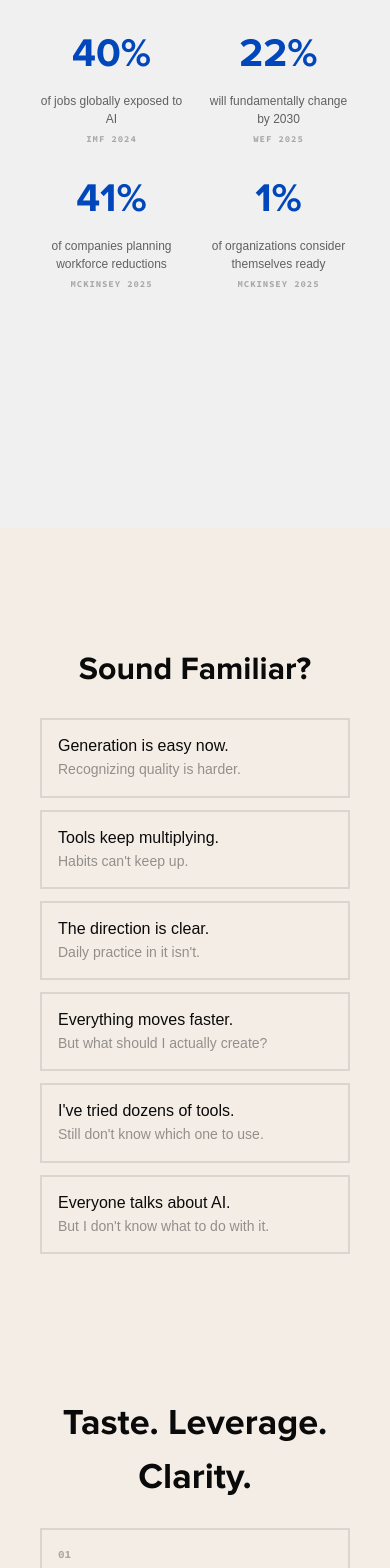
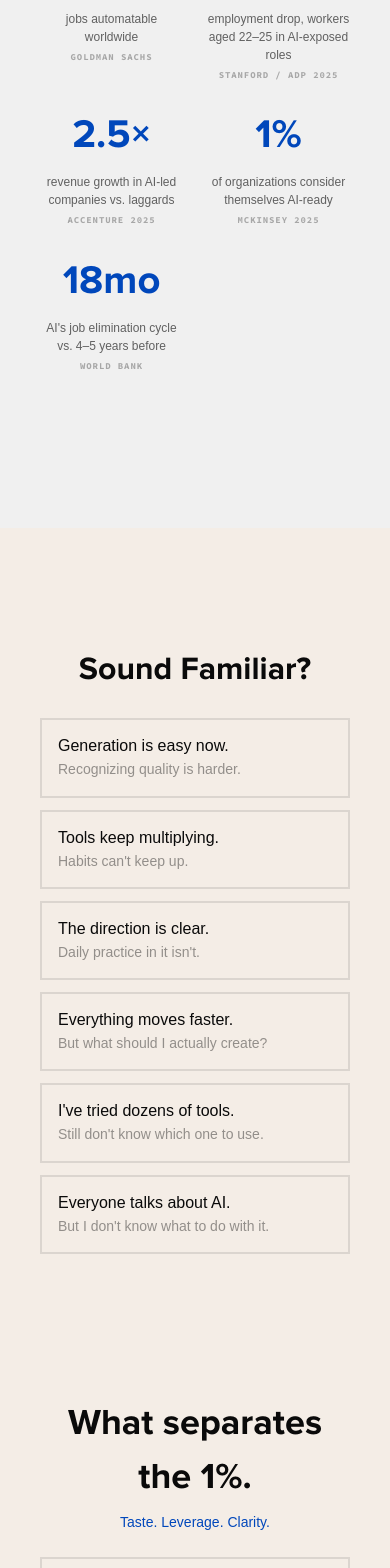
Before and after one commit to princeofwellness/researchlab, a Next.js app: page /public/onepager in a window 390 px wide. Shown: the part 1160-2728 px from the top of the page. Built offline with nearby package versions, Linux system fonts and the light colour scheme; a web font is replaced by a local one.

Commit message:
Update stats to harder-hitting numbers + rename session headline to 'What separates the 1%.'

```diff
--- a/src/app/corporate/onepager/page.tsx
+++ b/src/app/corporate/onepager/page.tsx
@@ -17,10 +17,11 @@ export default function CorporateOnePager() {
                 headline: "Technology is available to everyone.",
                 subline: "The difference is how you think, decide, and work.",
                 items: [
-                    { value: "40%", label: "of jobs globally exposed to AI", source: "IMF 2024" },
-                    { value: "22%", label: "will fundamentally change by 2030", source: "WEF 2025" },
-                    { value: "41%", label: "of companies planning workforce reductions", source: "McKinsey 2025" },
-                    { value: "1%", label: "of organizations consider themselves ready", source: "McKinsey 2025" }
+                    { value: "300M", label: "jobs automatable worldwide", source: "Goldman Sachs" },
+                    { value: "16%", label: "employment drop, workers aged 22–25 in AI-exposed roles", source: "Stanford / ADP 2025" },
+                    { value: "2.5×", label: "revenue growth in AI-led companies vs. laggards", source: "Accenture 2025" },
+                    { value: "1%", label: "of organizations consider themselves AI-ready", source: "McKinsey 2025" },
+                    { value: "18mo", label: "AI's job elimination cycle vs. 4–5 years before", source: "World Bank" }
                 ]
             },
             problem: {
@@ -89,10 +90,11 @@ export default function CorporateOnePager() {
                 headline: "Technológia je dostupná všetkým.",
                 subline: "Rozdiel robí spôsob myslenia, rozhodovania a práce.",
                 items: [
-                    { value: "40%", label: "pracovných pozícií vystavených vplyvu AI", source: "IMF 2024" },
-                    { value: "22%", label: "pracovných miest sa do 2030 zásadne zmení", source: "WEF 2025" },
-                    { value: "41%", label: "firiem plánuje znižovanie počtu zamestnancov", source: "McKinsey 2025" },
-                    { value: "1%", label: "organizácií považuje svoje využívanie AI za zrelé", source: "McKinsey 2025" }
+                    { value: "300M", label: "automatizovateľných pracovných miest na svete", source: "Goldman Sachs" },
+                    { value: "16%", label: "pokles zamestnanosti, pracovníci 22–25 rokov v AI-exponovaných pozíciách", source: "Stanford / ADP 2025" },
+                    { value: "2.5×", label: "rast tržieb firiem s AI vs. ostatní", source: "Accenture 2025" },
+                    { value: "1%", label: "organizácií považuje svoje využívanie AI za zrelé", source: "McKinsey 2025" },
+                    { value: "18mo", label: "cyklus eliminácie pracovných miest AI vs. 4–5 rokov predtým", source: "World Bank" }
                 ]
             },
             problem: {
@@ -246,7 +248,7 @@ export default function CorporateOnePager() {
                     <div className="text-center max-w-4xl px-4">
                         <h2 className="font-serif text-[28px] md:text-[48px] italic leading-tight">{t.stats.headline}</h2>
                         <p className="text-[16px] md:text-[24px] text-black/50 mt-2">{t.stats.subline}</p>
-                        <div className="grid grid-cols-2 md:grid-cols-4 gap-6 md:gap-12 mt-8 md:mt-16">
+                        <div className="grid grid-cols-2 md:grid-cols-5 gap-6 md:gap-10 mt-8 md:mt-16">
                             {t.stats.items.map((stat, i) => (
                                 <div key={i} className="text-center">
                                     <span className="text-[40px] md:text-[64px] font-serif text-[#0047BB]">{stat.value}</span>
--- a/src/app/page.tsx
+++ b/src/app/page.tsx
@@ -25,10 +25,11 @@ export default function HomePage() {
             shift: {
                 headline: "Technology is available to everyone. The difference is how you think, decide, and work.",
                 stats: [
-                    { value: "40%", label: "of jobs globally exposed to AI", source: "IMF 2024" },
-                    { value: "22%", label: "will fundamentally change by 2030", source: "WEF 2025" },
-                    { value: "41%", label: "of companies planning workforce reductions", source: "McKinsey 2025" },
-                    { value: "1%", label: "of organizations consider themselves ready", source: "McKinsey 2025" }
+                    { value: "300M", label: "jobs automatable worldwide", source: "Goldman Sachs" },
+                    { value: "16%", label: "employment drop, workers aged 22–25 in AI-exposed roles", source: "Stanford / ADP 2025" },
+                    { value: "2.5×", label: "revenue growth in AI-led companies vs. laggards", source: "Accenture 2025" },
+                    { value: "1%", label: "of organizations consider themselves AI-ready", source: "McKinsey 2025" },
+                    { value: "18mo", label: "AI's job elimination cycle vs. 4–5 years before", source: "World Bank" }
                 ]
             },
             paths: {
@@ -73,10 +74,11 @@ export default function HomePage() {
             shift: {
                 headline: "Technológia je dostupná všetkým. Rozdiel robí spôsob myslenia, rozhodovania a práce.",
                 stats: [
-                    { value: "40%", label: "pracovných pozícií je vystavených vplyvu AI", source: "IMF 2024" },
-                    { value: "22%", label: "pracovných miest sa do 2030 zásadne zmení", source: "WEF 2025" },
-                    { value: "41%", label: "firiem plánuje znižovanie počtu zamestnancov", source: "McKinsey 2025" },
-                    { value: "1%", label: "organizácií považuje svoje využívanie AI za zrelé", source: "McKinsey 2025" }
+                    { value: "300M", label: "automatizovateľných pracovných miest na svete", source: "Goldman Sachs" },
+                    { value: "16%", label: "pokles zamestnanosti, pracovníci 22–25 rokov v AI-exponovaných pozíciách", source: "Stanford / ADP 2025" },
+                    { value: "2.5×", label: "rast tržieb firiem s AI vs. ostatní", source: "Accenture 2025" },
+                    { value: "1%", label: "organizácií považuje svoje využívanie AI za zrelé", source: "McKinsey 2025" },
+                    { value: "18mo", label: "cyklus eliminácie pracovných miest AI vs. 4–5 rokov predtým", source: "World Bank" }
                 ]
             },
             paths: {
@@ -196,7 +198,7 @@ export default function HomePage() {
                     >
                         {t.shift.headline}
                     </motion.p>
-                    <div className="grid grid-cols-2 md:grid-cols-4 gap-6 md:gap-8">
+                    <div className="grid grid-cols-2 md:grid-cols-5 gap-6 md:gap-8">
                         {t.shift.stats.map((stat: { value: string; label: string; source: string }, i: number) => (
                             <motion.div
                                 key={i}
--- a/src/app/public/onepager/page.tsx
+++ b/src/app/public/onepager/page.tsx
@@ -18,10 +18,11 @@ export default function PublicOnePager() {
                 headline: "The world is shifting faster than you think.",
                 subline: "",
                 items: [
-                    { value: "40%", label: "of jobs globally exposed to AI", source: "IMF 2024" },
-                    { value: "22%", label: "will fundamentally change by 2030", source: "WEF 2025" },
-                    { value: "41%", label: "of companies planning workforce reductions", source: "McKinsey 2025" },
-                    { value: "1%", label: "of organizations consider themselves ready", source: "McKinsey 2025" }
+                    { value: "300M", label: "jobs automatable worldwide", source: "Goldman Sachs" },
+                    { value: "16%", label: "employment drop, workers aged 22–25 in AI-exposed roles", source: "Stanford / ADP 2025" },
+                    { value: "2.5×", label: "revenue growth in AI-led companies vs. laggards", source: "Accenture 2025" },
+                    { value: "1%", label: "of organizations consider themselves AI-ready", source: "McKinsey 2025" },
+                    { value: "18mo", label: "AI's job elimination cycle vs. 4–5 years before", source: "World Bank" }
                 ]
             },
             problem: {
@@ -36,8 +37,8 @@ export default function PublicOnePager() {
                 ]
             },
             session: {
-                title: "Taste. Leverage. Clarity.",
-                subtitle: "",
+                title: "What separates the 1%.",
+                subtitle: "Taste. Leverage. Clarity.",
                 parts: [
                     { num: "01", title: "Taste", time: "50 min", lead: "Roland", desc: "What separates good from unforgettable. Everyone has the same tools. The difference is taste, curation, and the eye for detail." },
                     { num: "02", title: "Leverage", time: "50 min", lead: "Ján", desc: "What one person can build today. New businesses, new ways to operate. What to build, what to skip, and how to think about products in this new reality." },
@@ -93,10 +94,11 @@ export default function PublicOnePager() {
                 headline: "Svet sa mení rýchlejšie, než si myslíte.",
                 subline: "",
                 items: [
-                    { value: "40%", label: "pracovných pozícií vystavených vplyvu AI", source: "IMF 2024" },
-                    { value: "22%", label: "pracovných miest sa do 2030 zásadne zmení", source: "WEF 2025" },
-                    { value: "41%", label: "firiem plánuje znižovanie počtu zamestnancov", source: "McKinsey 2025" },
-                    { value: "1%", label: "organizácií považuje svoje využívanie AI za zrelé", source: "McKinsey 2025" }
+                    { value: "300M", label: "automatizovateľných pracovných miest na svete", source: "Goldman Sachs" },
+                    { value: "16%", label: "pokles zamestnanosti, pracovníci 22–25 rokov v AI-exponovaných pozíciách", source: "Stanford / ADP 2025" },
+                    { value: "2.5×", label: "rast tržieb firiem s AI vs. ostatní", source: "Accenture 2025" },
+                    { value: "1%", label: "organizácií považuje svoje využívanie AI za zrelé", source: "McKinsey 2025" },
+                    { value: "18mo", label: "cyklus eliminácie pracovných miest AI vs. 4–5 rokov predtým", source: "World Bank" }
                 ]
             },
             problem: {
@@ -111,8 +113,8 @@ export default function PublicOnePager() {
                 ]
             },
             session: {
-                title: "Vkus. Využitie. Jasnosť.",
-                subtitle: "",
+                title: "Čo odlišuje to 1%.",
+                subtitle: "Vkus. Využitie. Jasnosť.",
                 parts: [
                     { num: "01", title: "Vkus", time: "50 min", lead: "Roland", desc: "Čo odlišuje dobré od nezabudnuteľného. Rovnaké nástroje má každý. Rozdiel robí vkus, kurátorstvo a oko pre detail." },
                     { num: "02", title: "Využitie", time: "50 min", lead: "Ján", desc: "Čo dokáže jeden človek vytvoriť dnes. Nové biznisy, nové spôsoby fungovania. Na čo sa sústrediť, čo tvoriť a ako premýšľať o produktoch v tomto svete." },
@@ -253,7 +255,7 @@ export default function PublicOnePager() {
                     <div className="text-center max-w-4xl px-4">
                         <h2 className="font-bold text-[28px] md:text-[48px] leading-tight">{t.stats.headline}</h2>
                         <p className="text-[16px] md:text-[24px] text-black/50 mt-2">{t.stats.subline}</p>
-                        <div className="grid grid-cols-2 md:grid-cols-4 gap-6 md:gap-12 mt-8 md:mt-16">
+                        <div className="grid grid-cols-2 md:grid-cols-5 gap-6 md:gap-10 mt-8 md:mt-16">
                             {t.stats.items.map((stat, i) => (
                                 <div key={i} className="text-center">
                                     <span className="text-[40px] md:text-[64px] font-bold text-[#0047BB]">{stat.value}</span>
--- a/src/app/public/page.tsx
+++ b/src/app/public/page.tsx
@@ -26,8 +26,8 @@ export default function PublicSessionsPage() {
                 cta: "I'm In"
             },
             session: {
-                title: "Taste. Leverage. Clarity.",
-                subtitle: "Three minds. One shift.",
+                title: "What separates the 1%.",
+                subtitle: "Taste. Leverage. Clarity.",
                 parts: [
                     {
                         num: "01",
@@ -149,8 +149,8 @@ export default function PublicSessionsPage() {
                 cta: "Idem Do Toho"
             },
             session: {
-                title: "Vkus. Páka. Jasnosť.",
-                subtitle: "Tri mysle. Jeden posun.",
+                title: "Čo odlišuje to 1%.",
+                subtitle: "Vkus. Páka. Jasnosť.",
                 parts: [
                     {
                         num: "01",
```
